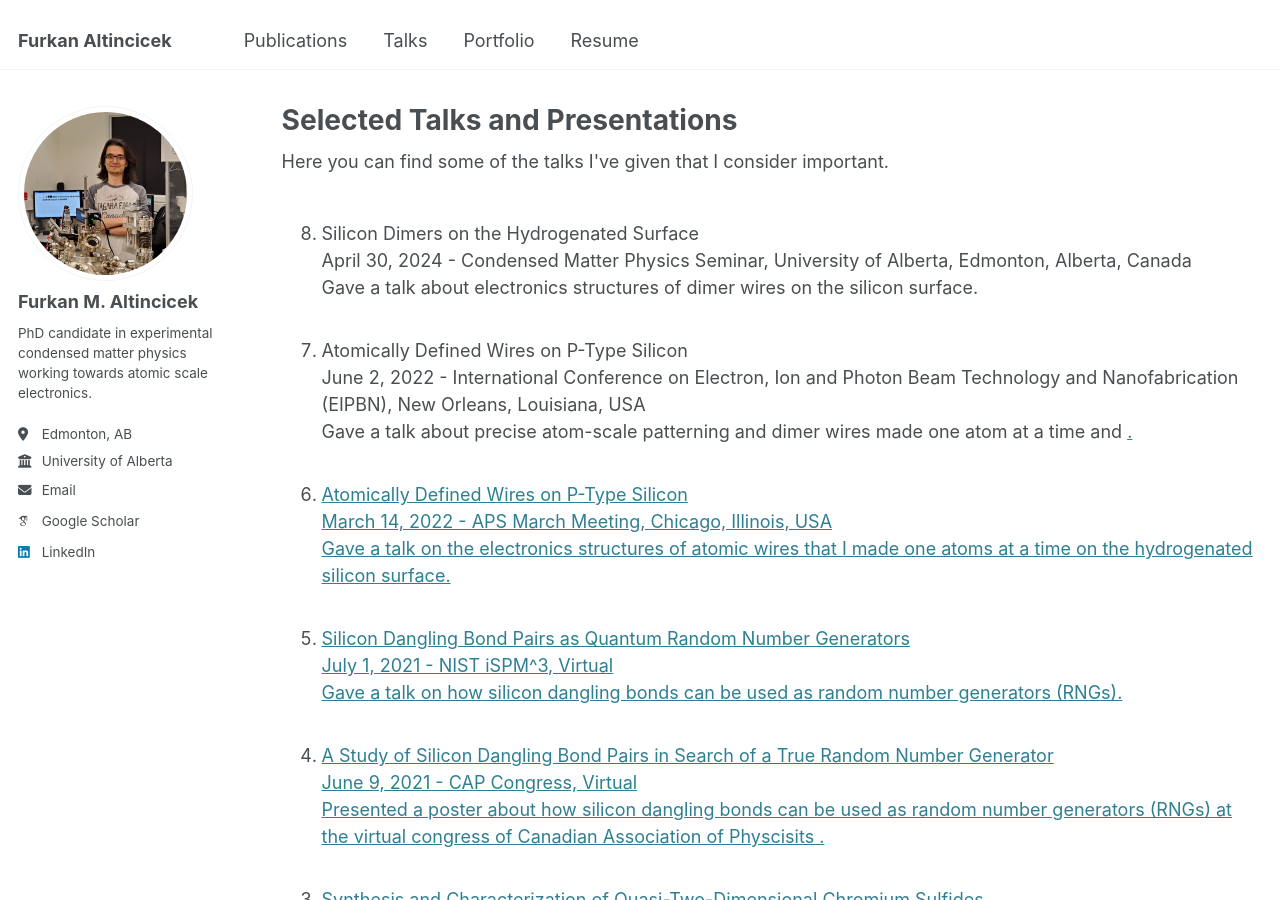
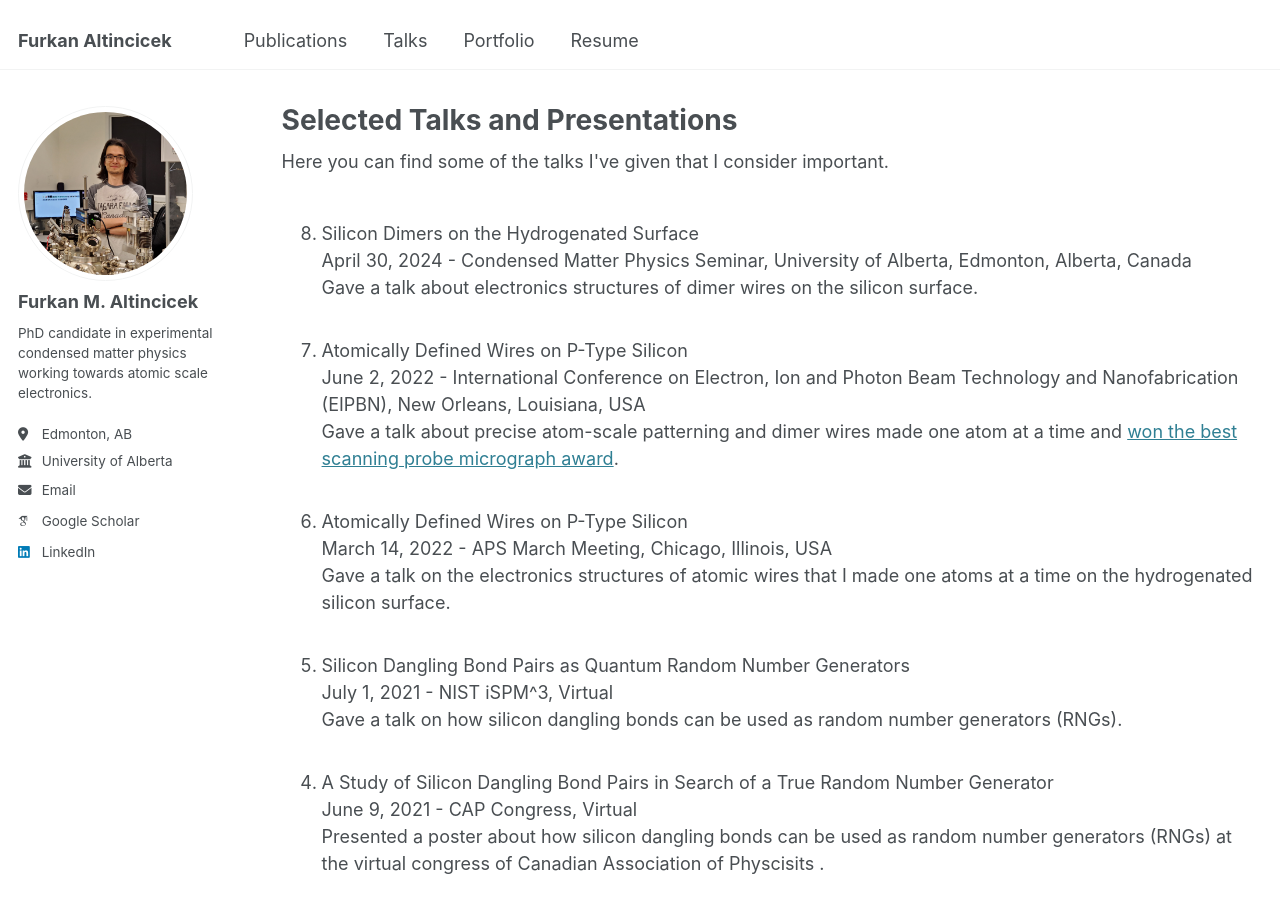
Before and after one commit to faltincicek/faltincicek.github.io, a Jekyll site: the page built from _pages/talks.html, in a window 1280 px wide and 900 px high. Built offline with Jekyll 4.4.1, drawn with Linux system fonts in a browser that asks for light colours; some web fonts are replaced.

Commit message:
Update talks.html

```diff
--- a/_pages/talks.html
+++ b/_pages/talks.html
@@ -18,7 +18,7 @@ Gave a talk about electronics structures of dimer wires on the silicon surface.<
 <li>
 Atomically Defined Wires on P-Type Silicon<br>
 June 2, 2022 - International Conference on Electron, Ion and Photon Beam Technology and Nanofabrication (EIPBN), New Orleans, Louisiana, USA<br>
-Gave a talk about precise atom-scale patterning and dimer wires made one atom at a time and <a href="https://www.zyvexlabs.com/contests/2022-2/>"won the best scanning probe micrograph award</a>.<br><br>
+Gave a talk about precise atom-scale patterning and dimer wires made one atom at a time and <a href="https://www.zyvexlabs.com/contests/2022-2/">won the best scanning probe micrograph award</a>.<br><br>
 </li>
 
 <li>
```
